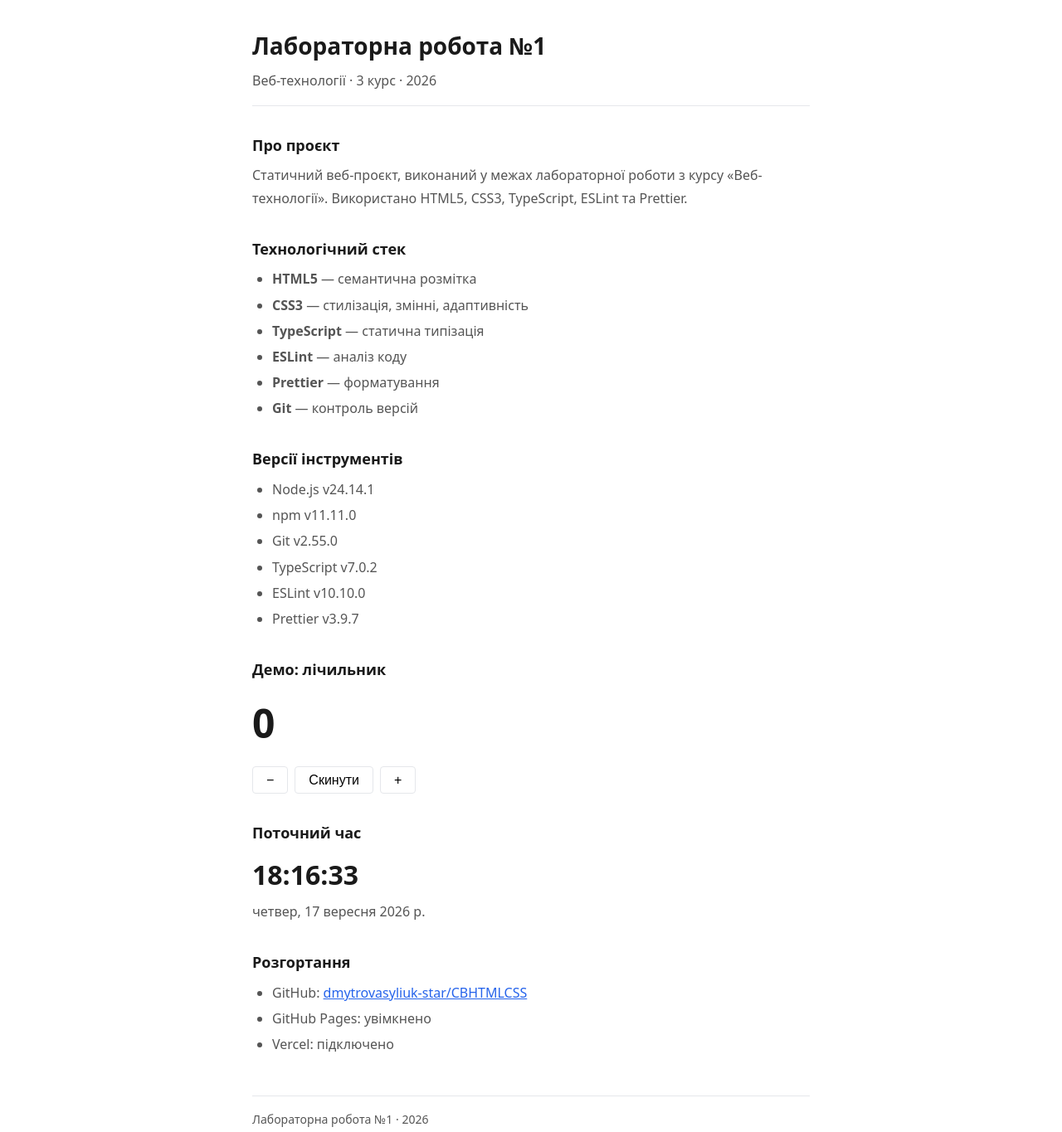
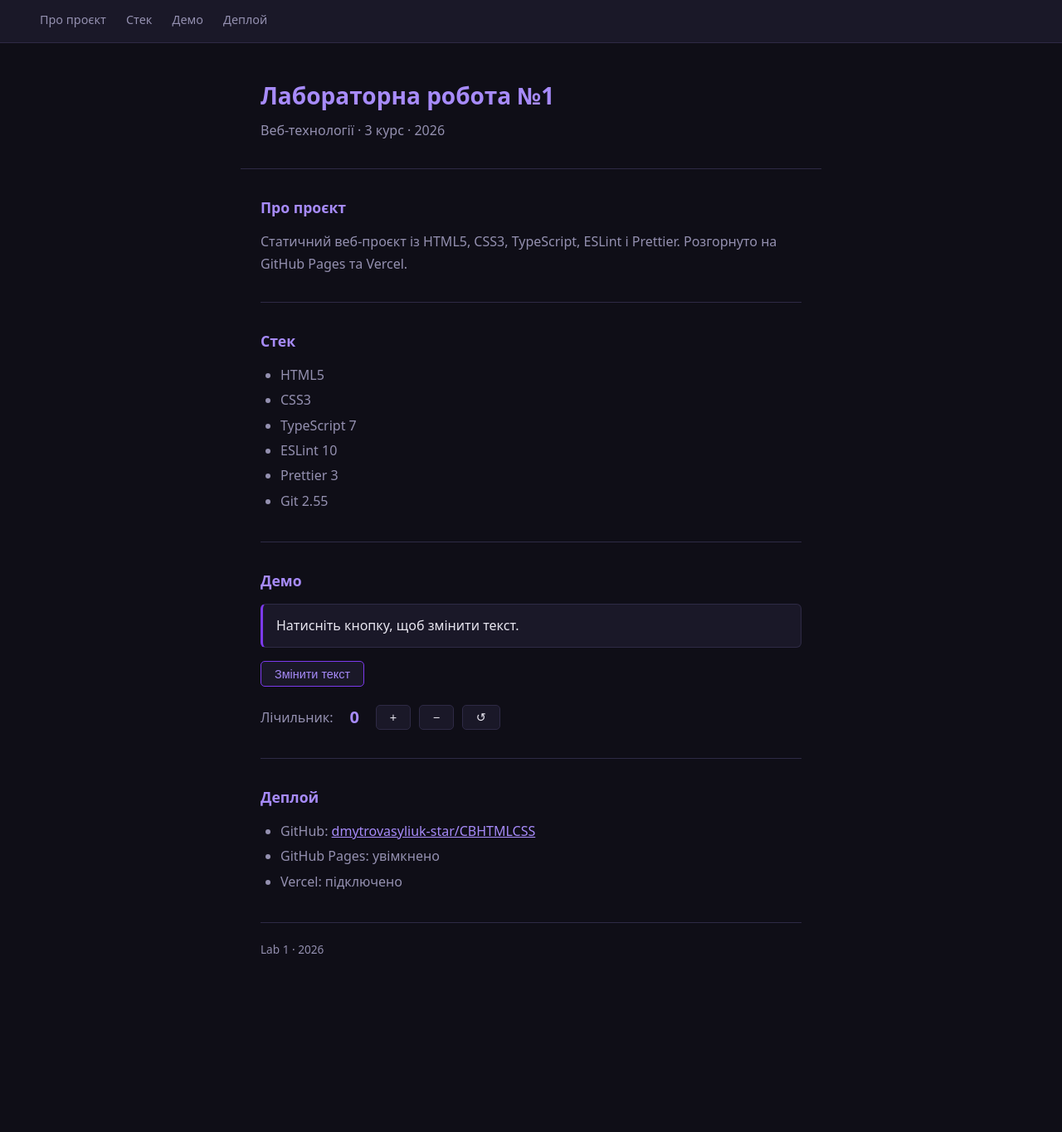
Before and after one commit to dmytrovasyliuk-star/CBHTMLCSS, a website: page index.html in a window 1280 px wide. Shown: the whole page at 83% size. After the commit the page ends 1188 px from the top, so only its background shows below. Drawn offline with Linux system fonts and the light colour scheme.

Commit message:
feat: dark purple theme, simple page with nav, demo, counter

```diff
--- a/index.html
+++ b/index.html
@@ -3,11 +3,20 @@
   <head>
     <meta charset="UTF-8" />
     <meta name="viewport" content="width=device-width, initial-scale=1.0" />
-    <meta name="description" content="Лабораторна робота №1 з веб-технологій" />
+    <meta name="description" content="Лабораторна робота №1 — Веб-технології" />
     <title>Lab 1 — Веб-технології</title>
     <link rel="stylesheet" href="styles.css" />
   </head>
   <body>
+    <nav id="navbar">
+      <ul>
+        <li><a href="#about">Про проєкт</a></li>
+        <li><a href="#stack">Стек</a></li>
+        <li><a href="#demo">Демо</a></li>
+        <li><a href="#deploy">Деплой</a></li>
+      </ul>
+    </nav>
+
     <header>
       <h1>Лабораторна робота №1</h1>
       <p>Веб-технології · 3 курс · 2026</p>
@@ -17,53 +26,40 @@
       <section id="about">
         <h2>Про проєкт</h2>
         <p>
-          Статичний веб-проєкт, виконаний у межах лабораторної роботи з курсу «Веб-технології».
-          Використано HTML5, CSS3, TypeScript, ESLint та Prettier.
+          Статичний веб-проєкт із HTML5, CSS3, TypeScript, ESLint і Prettier. Розгорнуто на GitHub
+          Pages та Vercel.
         </p>
       </section>
 
       <section id="stack">
-        <h2>Технологічний стек</h2>
+        <h2>Стек</h2>
         <ul>
-          <li><strong>HTML5</strong> — семантична розмітка</li>
-          <li><strong>CSS3</strong> — стилізація, змінні, адаптивність</li>
-          <li><strong>TypeScript</strong> — статична типізація</li>
-          <li><strong>ESLint</strong> — аналіз коду</li>
-          <li><strong>Prettier</strong> — форматування</li>
-          <li><strong>Git</strong> — контроль версій</li>
-        </ul>
-      </section>
-
-      <section id="tools">
-        <h2>Версії інструментів</h2>
-        <ul>
-          <li>Node.js v24.14.1</li>
-          <li>npm v11.11.0</li>
-          <li>Git v2.55.0</li>
-          <li>TypeScript v7.0.2</li>
-          <li>ESLint v10.10.0</li>
-          <li>Prettier v3.9.7</li>
+          <li>HTML5</li>
+          <li>CSS3</li>
+          <li>TypeScript 7</li>
+          <li>ESLint 10</li>
+          <li>Prettier 3</li>
+          <li>Git 2.55</li>
         </ul>
       </section>
 
       <section id="demo">
-        <h2>Демо: лічильник</h2>
-        <p id="counter-value">0</p>
-        <div id="counter-controls">
+        <h2>Демо</h2>
+        <div id="info-block">
+          <p id="info-text">Натисніть кнопку, щоб змінити текст.</p>
+        </div>
+        <button id="main-btn">Змінити текст</button>
+        <div id="counter-block">
+          <span>Лічильник:</span>
+          <strong id="count">0</strong>
+          <button id="btn-inc">+</button>
           <button id="btn-dec">−</button>
-          <button id="btn-reset">Скинути</button>
-          <button id="btn-inc">+</button>
+          <button id="btn-reset">↺</button>
         </div>
       </section>
 
-      <section id="clock-section">
-        <h2>Поточний час</h2>
-        <p id="clock">--:--:--</p>
-        <p id="date-display"></p>
-      </section>
-
       <section id="deploy">
-        <h2>Розгортання</h2>
+        <h2>Деплой</h2>
         <ul>
           <li>
             GitHub:
@@ -81,7 +77,7 @@
     </main>
 
     <footer>
-      <p>Лабораторна робота №1 · 2026</p>
+      <p>Lab 1 · 2026</p>
     </footer>
 
     <script src="script.js"></script>
--- a/script.js
+++ b/script.js
@@ -1,22 +1,24 @@
 "use strict";
-/**
- * script.ts — Lab 1
- * Мінімальна інтерактивність: лічильник і годинник.
- */
-// ── Counter ───────────────────────────────────────────────────────────────────
-function initCounter() {
-  let count = 0;
-  const display = document.getElementById("counter-value");
+const infoText = document.getElementById("info-text");
+const infoBlock = document.getElementById("info-block");
+const mainBtn = document.getElementById("main-btn");
+const countEl = document.getElementById("count");
 const btnInc = document.getElementById("btn-inc");
 const btnDec = document.getElementById("btn-dec");
 const btnReset = document.getElementById("btn-reset");
-  if (!display) {
-    return;
+let toggled = false;
+let count = 0;
+mainBtn?.addEventListener("click", () => {
+  toggled = !toggled;
+  if (infoText) {
+    infoText.textContent = toggled
+      ? "Текст змінено! Натисніть ще раз, щоб повернути."
+      : "Натисніть кнопку, щоб змінити текст.";
   }
+  infoBlock?.classList.toggle("active", toggled);
+});
 function render() {
-    if (display) {
-      display.textContent = count.toString();
-    }
+  if (countEl) countEl.textContent = count.toString();
 }
 btnInc?.addEventListener("click", () => {
   count += 1;
@@ -30,41 +32,3 @@ function initCounter() {
   count = 0;
   render();
 });
-}
-// ── Clock ─────────────────────────────────────────────────────────────────────
-function initClock() {
-  const clockEl = document.getElementById("clock");
-  const dateEl = document.getElementById("date-display");
-  if (!clockEl) {
-    return;
-  }
-  function pad(n) {
-    return n.toString().padStart(2, "0");
-  }
-  function tick() {
-    const now = new Date();
-    if (clockEl) {
-      clockEl.textContent = `${pad(now.getHours())}:${pad(now.getMinutes())}:${pad(now.getSeconds())}`;
-    }
-    if (dateEl) {
-      dateEl.textContent = now.toLocaleDateString("uk-UA", {
-        weekday: "long",
-        year: "numeric",
-        month: "long",
-        day: "numeric",
-      });
-    }
-  }
-  tick();
-  setInterval(tick, 1000);
-}
-// ── Init ──────────────────────────────────────────────────────────────────────
-function main() {
-  initCounter();
-  initClock();
-}
-if (document.readyState === "loading") {
-  document.addEventListener("DOMContentLoaded", main);
-} else {
-  main();
-}
--- a/styles.css
+++ b/styles.css
@@ -1,12 +1,12 @@
-/* styles.css — Lab 1 */
-
 :root {
-  --bg: #ffffff;
-  --text: #1a1a1a;
-  --muted: #555555;
-  --accent: #2563eb;
-  --border: #e5e7eb;
-  --font: system-ui, Arial, sans-serif;
+  --bg: #0f0e17;
+  --surface: #1a1828;
+  --border: #2e2a45;
+  --accent: #7c3aed;
+  --accent-light: #a78bfa;
+  --text: #e8e6f0;
+  --muted: #9490b0;
+  --nav-h: 52px;
 }
 
 * {
@@ -15,27 +15,65 @@
   padding: 0;
 }
 
+html {
+  scroll-behavior: smooth;
+}
+
 body {
-  font-family: var(--font);
+  font-family: system-ui, Arial, sans-serif;
   font-size: 1rem;
   line-height: 1.7;
   color: var(--text);
   background: var(--bg);
-  max-width: 720px;
-  margin: 0 auto;
-  padding: 2rem 1.5rem;
 }
 
-/* Header */
+nav {
+  position: sticky;
+  top: 0;
+  z-index: 10;
+  background: var(--surface);
+  border-bottom: 1px solid var(--border);
+  height: var(--nav-h);
+  display: flex;
+  align-items: center;
+  padding: 0 1.5rem;
+}
+
+nav ul {
+  display: flex;
+  gap: 1.5rem;
+  list-style: none;
+}
+
+nav a {
+  color: var(--muted);
+  text-decoration: none;
+  font-size: 0.9rem;
+  transition: color 0.15s;
+}
+
+nav a:hover {
+  color: var(--accent-light);
+}
+
+header,
+main,
+footer {
+  max-width: 700px;
+  margin: 0 auto;
+  padding: 0 1.5rem;
+}
+
 header {
+  padding-top: 2.5rem;
+  padding-bottom: 2rem;
   border-bottom: 1px solid var(--border);
-  padding-bottom: 1rem;
-  margin-bottom: 2rem;
 }
 
 header h1 {
   font-size: 1.75rem;
   font-weight: 700;
+  color: var(--accent-light);
 }
 
 header p {
@@ -43,16 +81,16 @@ header p {
   margin-top: 0.25rem;
 }
 
-/* Sections */
 section {
-  margin-bottom: 2rem;
+  padding: 2rem 0;
+  border-bottom: 1px solid var(--border);
 }
 
 h2 {
-  font-size: 1.125rem;
+  font-size: 1.1rem;
   font-weight: 600;
-  margin-bottom: 0.5rem;
-  color: var(--text);
+  color: var(--accent-light);
+  margin-bottom: 0.75rem;
 }
 
 p {
@@ -66,62 +104,91 @@ ul {
 }
 
 ul li {
-  margin-bottom: 0.25rem;
+  margin-bottom: 0.2rem;
 }
 
 a {
-  color: var(--accent);
+  color: var(--accent-light);
   text-decoration: underline;
 }
 
 a:hover {
-  text-decoration: none;
+  color: var(--text);
 }
 
-/* Counter */
-#counter-value {
-  font-size: 3rem;
-  font-weight: 700;
-  color: var(--text);
-  margin-bottom: 0.75rem;
+#info-block {
+  background: var(--surface);
+  border: 1px solid var(--border);
+  border-left: 3px solid var(--accent);
+  border-radius: 6px;
+  padding: 0.75rem 1rem;
+  margin-bottom: 1rem;
 }
 
-#counter-controls {
-  display: flex;
-  gap: 0.5rem;
+#info-block p {
+  color: var(--text);
+}
+
+#info-block.active {
+  border-left-color: var(--accent-light);
+  background: #231f3a;
 }
 
 button {
   padding: 0.4rem 1rem;
-  font-size: 1rem;
+  font-size: 0.9rem;
   border: 1px solid var(--border);
-  background: var(--bg);
+  background: var(--surface);
+  color: var(--text);
+  border-radius: 5px;
   cursor: pointer;
-  border-radius: 4px;
+  transition:
+    background 0.15s,
+    border-color 0.15s;
 }
 
 button:hover {
   background: var(--border);
+  border-color: var(--accent);
 }
 
-/* Clock */
-#clock {
-  font-size: 2rem;
-  font-weight: 600;
-  font-variant-numeric: tabular-nums;
-  color: var(--text);
+#main-btn {
+  margin-bottom: 1.25rem;
+  border-color: var(--accent);
+  color: var(--accent-light);
 }
 
-#date-display {
+#counter-block {
+  display: flex;
+  align-items: center;
+  gap: 0.6rem;
   color: var(--muted);
-  margin-top: 0.25rem;
 }
 
-/* Footer */
+#count {
+  font-size: 1.25rem;
+  color: var(--accent-light);
+  min-width: 2rem;
+  text-align: center;
+}
+
 footer {
-  margin-top: 3rem;
-  padding-top: 1rem;
-  border-top: 1px solid var(--border);
+  padding-top: 1.25rem;
+  padding-bottom: 2rem;
   color: var(--muted);
-  font-size: 0.875rem;
+  font-size: 0.85rem;
 }
+
+@media (max-width: 480px) {
+  nav ul {
+    gap: 1rem;
+  }
+
+  header h1 {
+    font-size: 1.4rem;
+  }
+
+  #counter-block {
+    flex-wrap: wrap;
+  }
+}
```
Also changed, not shown: script.ts (+16 -62 lines), README.md. Lines whose indentation alone changed are shown as unchanged.
